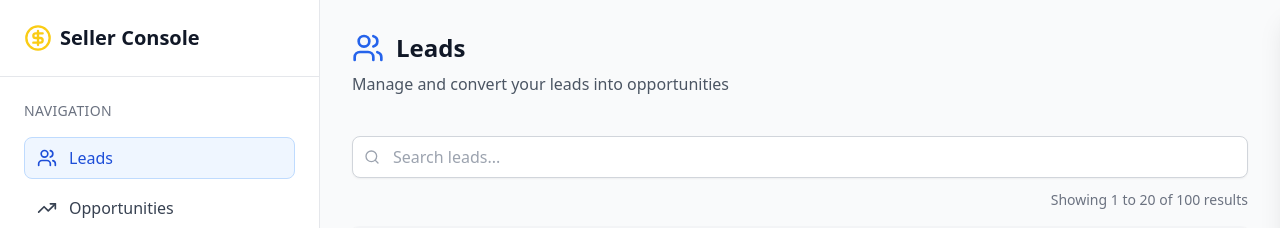
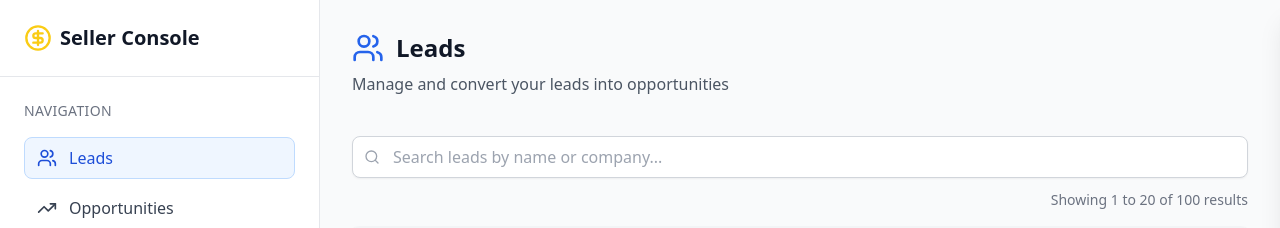
Before and after one commit to sampconrad/seller-console, a React (Vite) app: page / in a window 1280 px wide. Shown: the top 228 px of the page. Built offline with nearby package versions, Linux system fonts and the light colour scheme.

Commit message:
more descriptive searchPlaceholder texts

```diff
--- a/src/components/LeadsList.tsx
+++ b/src/components/LeadsList.tsx
@@ -160,7 +160,7 @@ const LeadsList: React.FC<LeadsListProps> = ({ onLeadSelect, onNewLeadRef }) =>
         searchValue={searchValue}
         onSearchChange={handleSearchChange}
         onSearchClear={handleSearchClear}
-        searchPlaceholder='Search leads...'
+        searchPlaceholder='Search leads by name or company...'
         totalItems={leads.length}
         itemLabel='lead'
         currentPage={currentPage}
--- a/src/components/OpportunitiesList.tsx
+++ b/src/components/OpportunitiesList.tsx
@@ -186,7 +186,7 @@ const OpportunitiesList: React.FC = () => {
         searchValue={searchValue}
         onSearchChange={handleSearchChange}
         onSearchClear={handleSearchClear}
-        searchPlaceholder='Search opportunities...'
+        searchPlaceholder='Search opportunities by name or company...'
         totalItems={sortedOpportunities.length}
         itemLabel='opportunity'
         currentPage={currentPage}
```
